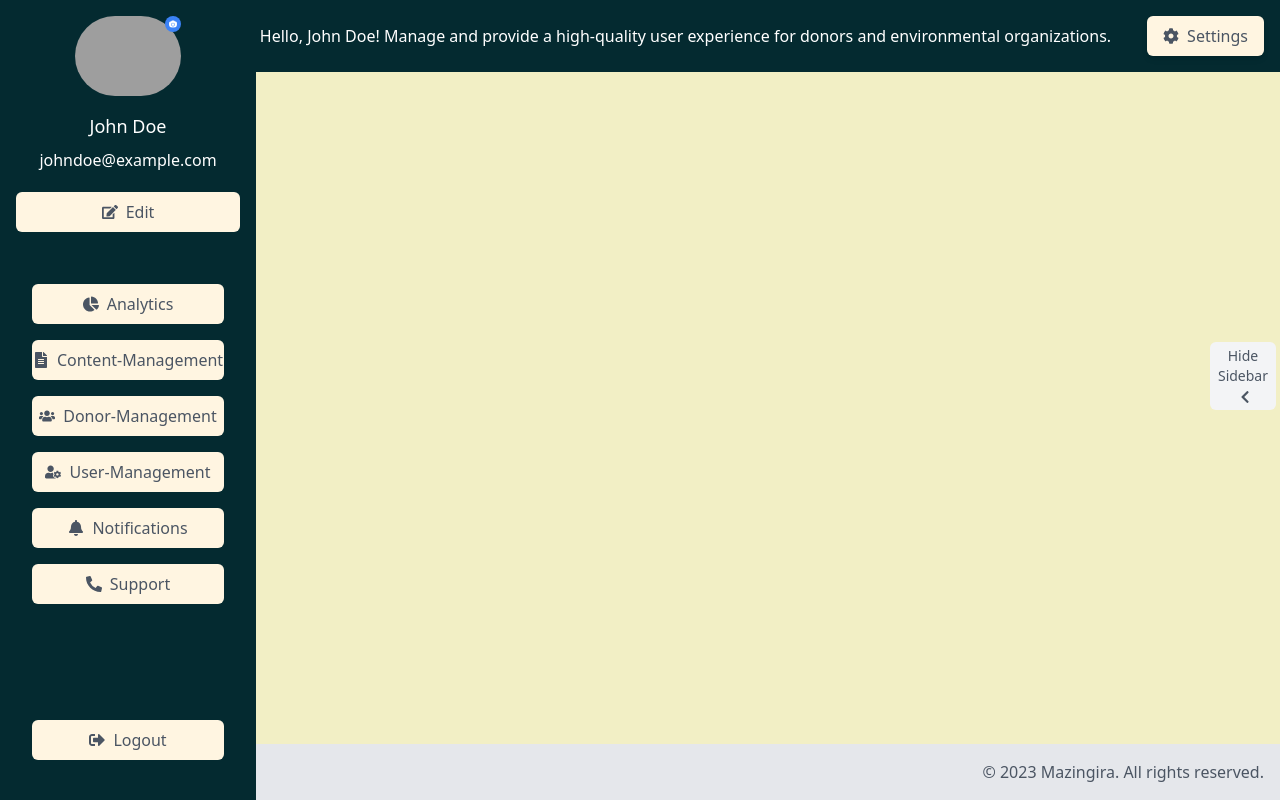
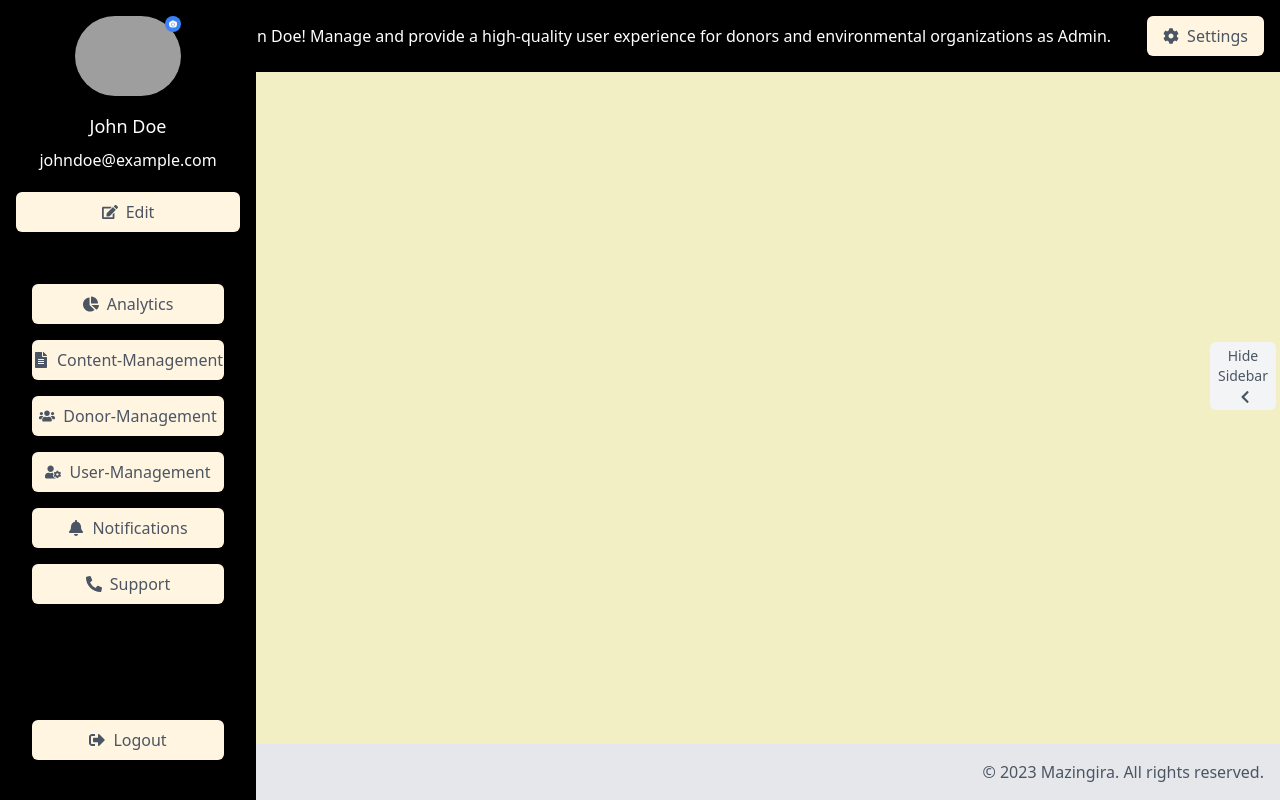
Before and after one commit to BrunoKiptoo/Mazingraa, a React (Create React App) app: page /admin-dashboard in a window 1280 px wide. Built offline with nearby package versions, Linux system fonts and the light colour scheme; grey boxes are pictures that could not be loaded.

Commit message:
added admin  component

```diff
--- a/src/components/Admin/AdminNavBar.js
+++ b/src/components/Admin/AdminNavBar.js
@@ -27,7 +27,7 @@ function AdminNavBar(props) {
         </ul>
         <div className="p-4 mr-5">
           <p>
-            Hello, {props.name}! Manage and provide a high-quality user experience for donors and environmental organizations.
+            Hello, {props.name}! Manage and provide a high-quality user experience for donors and environmental organizations as Admin.
           </p>
         </div>
         <button
--- a/src/components/Admin/Dashboard.js
+++ b/src/components/Admin/Dashboard.js
@@ -123,7 +123,7 @@ return (
 
                                                 {/* This is the START OF THE NAVBAR AREA */}
 
-    <div className="bg-[#042a30] text-white py-2  w-full flex-1 fixed">
+    <div className="bg-[#000000] text-white py-2  w-full flex-1 fixed">
           <AdminNavBar
           name={name}
           onAccountSettingsClick={handleAccountSettingsClick}
@@ -143,7 +143,7 @@ return (
            <div className="w-full md:w-1/5 bg-gray-200 flex-1 fixed top-0 bottom-0 left-0">
            {/* w-1/5 bg-gray-200 flex-1 fixed top-0 bottom-0 left-0 */}
 
-           <div className="flex flex-col h-full p-4  bg-[#042a30]">
+           <div className="flex flex-col h-full p-4  bg-[#000000]">
 
             {/* Profile Picture ******************************************************************************************************/}
 
```
